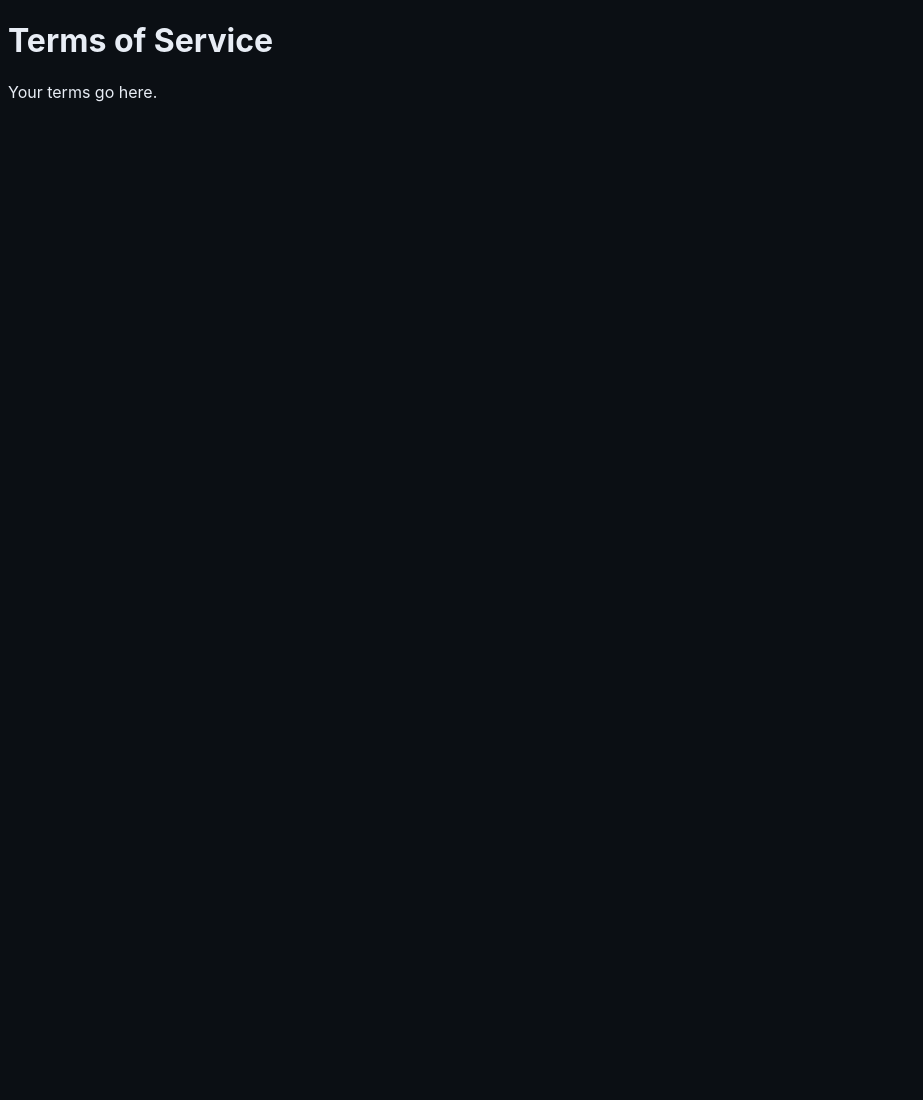
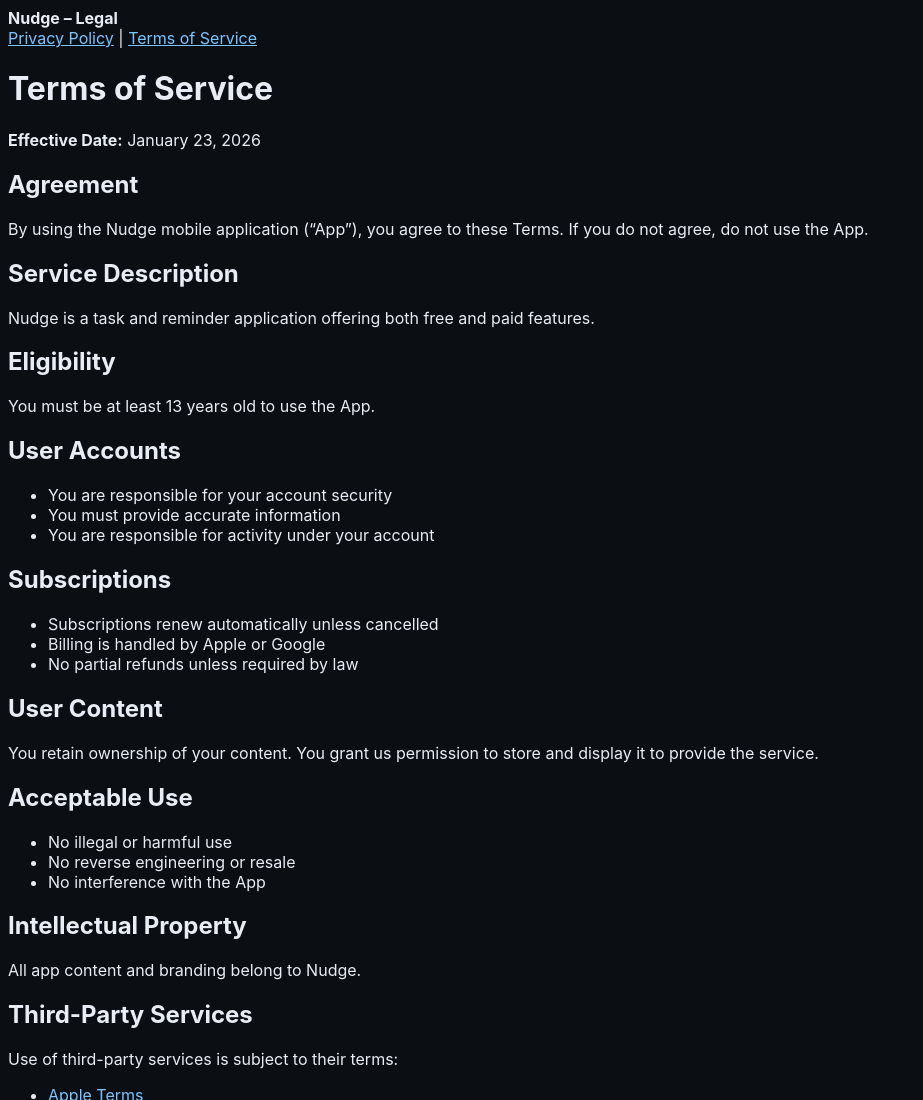
Before and after one commit to nudge-noti/nudge-legal, a plain HTML site: page terms.html in a window 1280 px wide. Shown: the top 1100 px of the page, without its empty margins (0-923 px from the left). Before the commit the page ends 800 px from the top, so only its background shows below. Drawn offline with Linux system fonts and the light colour scheme.

Commit message:
Update terms.html

```diff
--- a/terms.html
+++ b/terms.html
@@ -1,12 +1,112 @@
 <!doctype html>
-<html>
+<html lang="en">
 <head>
   <meta charset="utf-8">
   <title>Terms of Service – Nudge</title>
+  <meta name="viewport" content="width=device-width, initial-scale=1">
   <link rel="stylesheet" href="style.css">
 </head>
 <body>
-  <h1>Terms of Service</h1>
-  <p>Your terms go here.</p>
+  <header>
+    <div class="nav">
+      <strong><a href="index.html" style="color:inherit;text-decoration:none;">Nudge – Legal</a></strong>
+      <div>
+        <a href="privacy.html">Privacy Policy</a> |
+        <a href="terms.html">Terms of Service</a>
+      </div>
+    </div>
+  </header>
+
+  <main>
+    <div class="card">
+      <h1>Terms of Service</h1>
+      <p><strong>Effective Date:</strong> January 23, 2026</p>
+
+      <h2>Agreement</h2>
+      <p>
+        By using the Nudge mobile application (“App”), you agree to these Terms.
+        If you do not agree, do not use the App.
+      </p>
+
+      <h2>Service Description</h2>
+      <p>
+        Nudge is a task and reminder application offering both free and paid features.
+      </p>
+
+      <h2>Eligibility</h2>
+      <p>You must be at least 13 years old to use the App.</p>
+
+      <h2>User Accounts</h2>
+      <ul>
+        <li>You are responsible for your account security</li>
+        <li>You must provide accurate information</li>
+        <li>You are responsible for activity under your account</li>
+      </ul>
+
+      <h2>Subscriptions</h2>
+      <ul>
+        <li>Subscriptions renew automatically unless cancelled</li>
+        <li>Billing is handled by Apple or Google</li>
+        <li>No partial refunds unless required by law</li>
+      </ul>
+
+      <h2>User Content</h2>
+      <p>
+        You retain ownership of your content.
+        You grant us permission to store and display it to provide the service.
+      </p>
+
+      <h2>Acceptable Use</h2>
+      <ul>
+        <li>No illegal or harmful use</li>
+        <li>No reverse engineering or resale</li>
+        <li>No interference with the App</li>
+      </ul>
+
+      <h2>Intellectual Property</h2>
+      <p>
+        All app content and branding belong to Nudge.
+      </p>
+
+      <h2>Third-Party Services</h2>
+      <p>
+        Use of third-party services is subject to their terms:
+      </p>
+      <ul>
+        <li><a href="https://www.apple.com/legal/internet-services/itunes/" target="_blank">Apple Terms</a></li>
+        <li><a href="https://play.google.com/about/play-terms/" target="_blank">Google Play Terms</a></li>
+        <li><a href="https://www.revenuecat.com/terms" target="_blank">RevenueCat Terms</a></li>
+      </ul>
+
+      <h2>Disclaimer</h2>
+      <p>
+        The App is provided “as is” without warranties of any kind.
+      </p>
+
+      <h2>Limitation of Liability</h2>
+      <p>
+        To the maximum extent permitted by law, we are not liable for indirect or consequential damages.
+      </p>
+
+      <h2>Termination</h2>
+      <p>
+        We may suspend or terminate access for violations of these Terms.
+      </p>
+
+      <h2>Governing Law</h2>
+      <p>
+        These Terms are governed by the laws of New South Wales, Australia.
+      </p>
+
+      <h2>Contact</h2>
+      <p>
+        Email: <a href="mailto:nudge.noti@gmail.com">nudge.noti@gmail.com</a><br>
+        Location: Sydney, Australia
+      </p>
+
+      <hr>
+      <p><strong>Last Updated:</strong> January 23, 2026</p>
+    </div>
+  </main>
 </body>
 </html>
```
